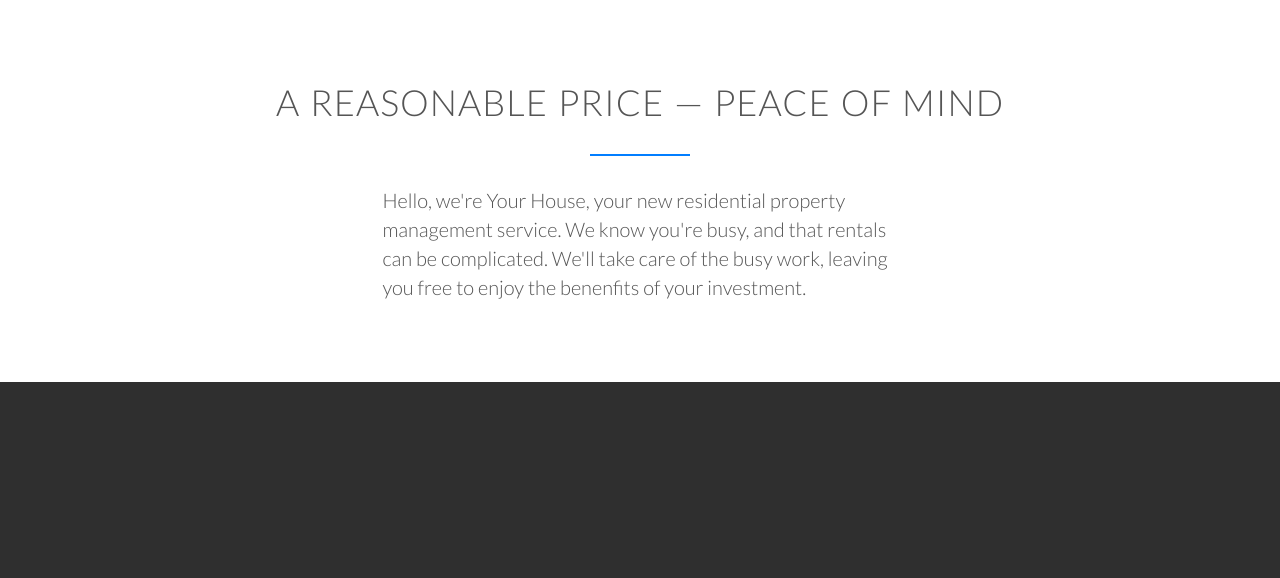
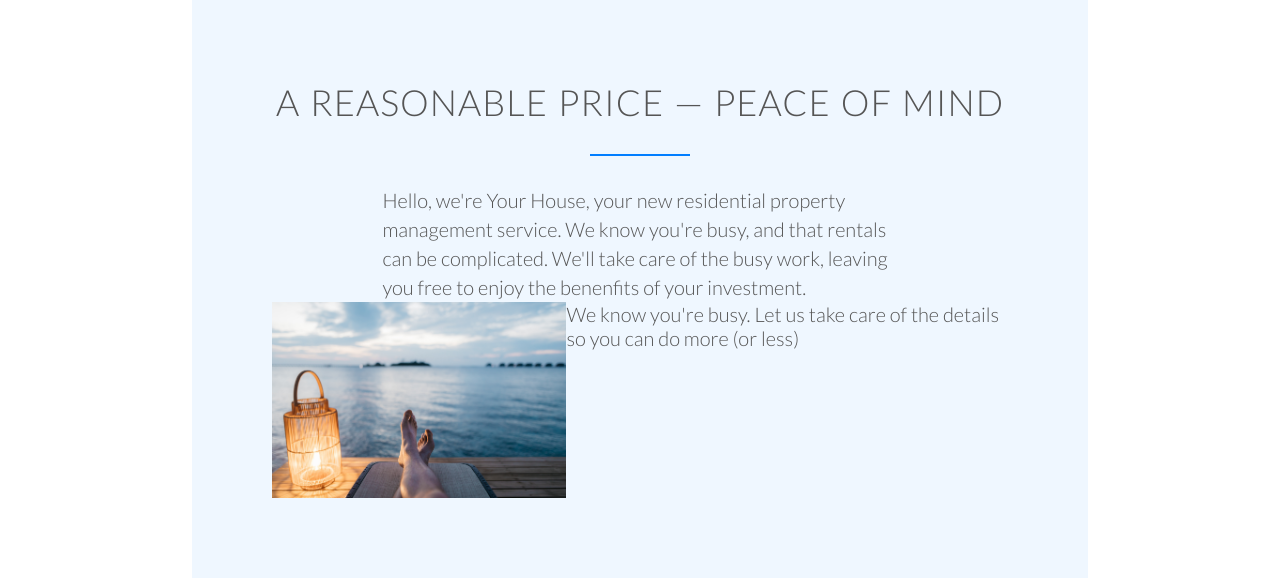
Before and after one commit to HairyMaclary/YourHome, a PHP site: page / in a window 1280 px wide. Shown: the part 800-1378 px from the top of the page. Before the commit the page ends 1182 px from the top, so only its background shows below. Run offline with PHP 8.4, Linux system fonts and the light colour scheme.

Commit message:
setting up servces but not yet complete

```diff
--- a/index.html
+++ b/index.html
@@ -39,6 +39,13 @@
                 Hello, we're Your House, your new residential property management service. We know you're busy, and that rentals can be complicated. We'll take care of the busy work, leaving you free to enjoy the benenfits of your investment.
             </p>
         </div>
+
+        <div class="service-block">
+            <img src="./img/relax1.jpg" alt="relax">
+            <p>We know you're busy. Let us take care of the details so you can do more (or less)</p>
+
+        </div>
+
         <!-- three sub section here with an image and a blub matching the three key ideas
             1. Don't have time to manage
             2. dont; want to deal with tennants
--- a/links.txt
+++ b/links.txt
@@ -1,5 +1,5 @@
 http://www.yourpm.co.nz/ - direct example with listings page
 
-https://www.achievers.com/what-we-offer/services/  - image heacy services section
+https://www.achievers.com/what-we-offer/services/  - image heavy services section
 
 https://www.waveoc.com/ - nice transition to last section with late pop up
--- a/style.css
+++ b/style.css
@@ -129,7 +129,7 @@
 /* ----------------------------------------------- */
 
 header {
-    background-image: linear-gradient(rgba(0, 0, 0, 0.7), rgba(0, 0, 0, 0.7)), url(./img/sub_aerial.jpg);
+    background-image: linear-gradient(rgba(0, 0, 0, 0.7), rgba(0, 0, 0, 0.7)), url(./img/suburb.jpg);
     background-size: cover;
     background-position: center;
     background-attachment: fixed;
@@ -216,3 +216,24 @@
 /* ----------------------------------------------- */
 /* SERVICES SECTION */
 /* ----------------------------------------------- */
+
+.services {
+    background-color: #eff7ff;
+    display: flex;
+    flex-direction: column;
+}
+
+.service-block {
+    display: flex;
+    flex-direction: row;
+}
+
+.service-block img {
+    flex-basis: 1;
+    max-width: 40%;
+    height: auto;
+}
+
+.service-block img {
+    flex-basis: 3
+}
```
